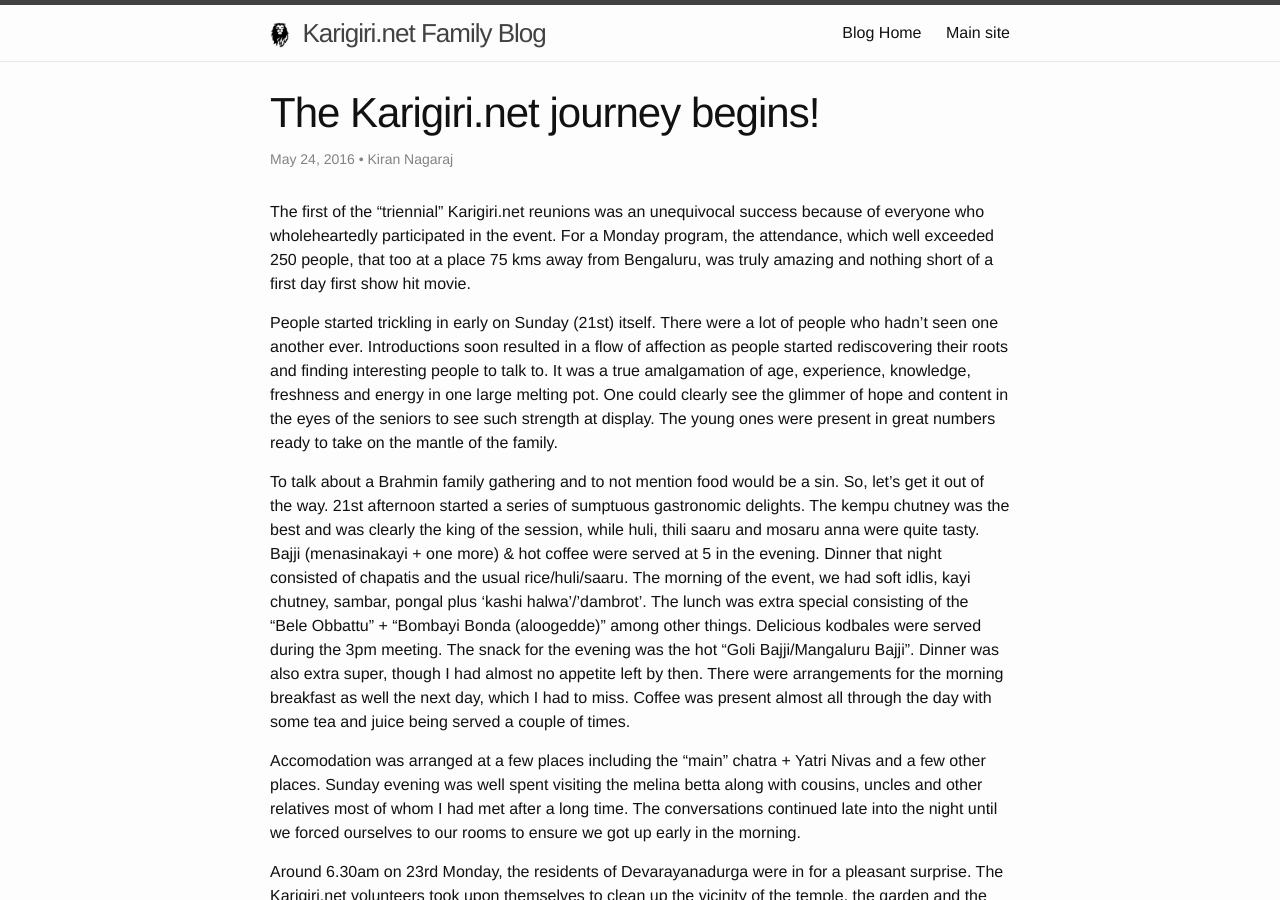
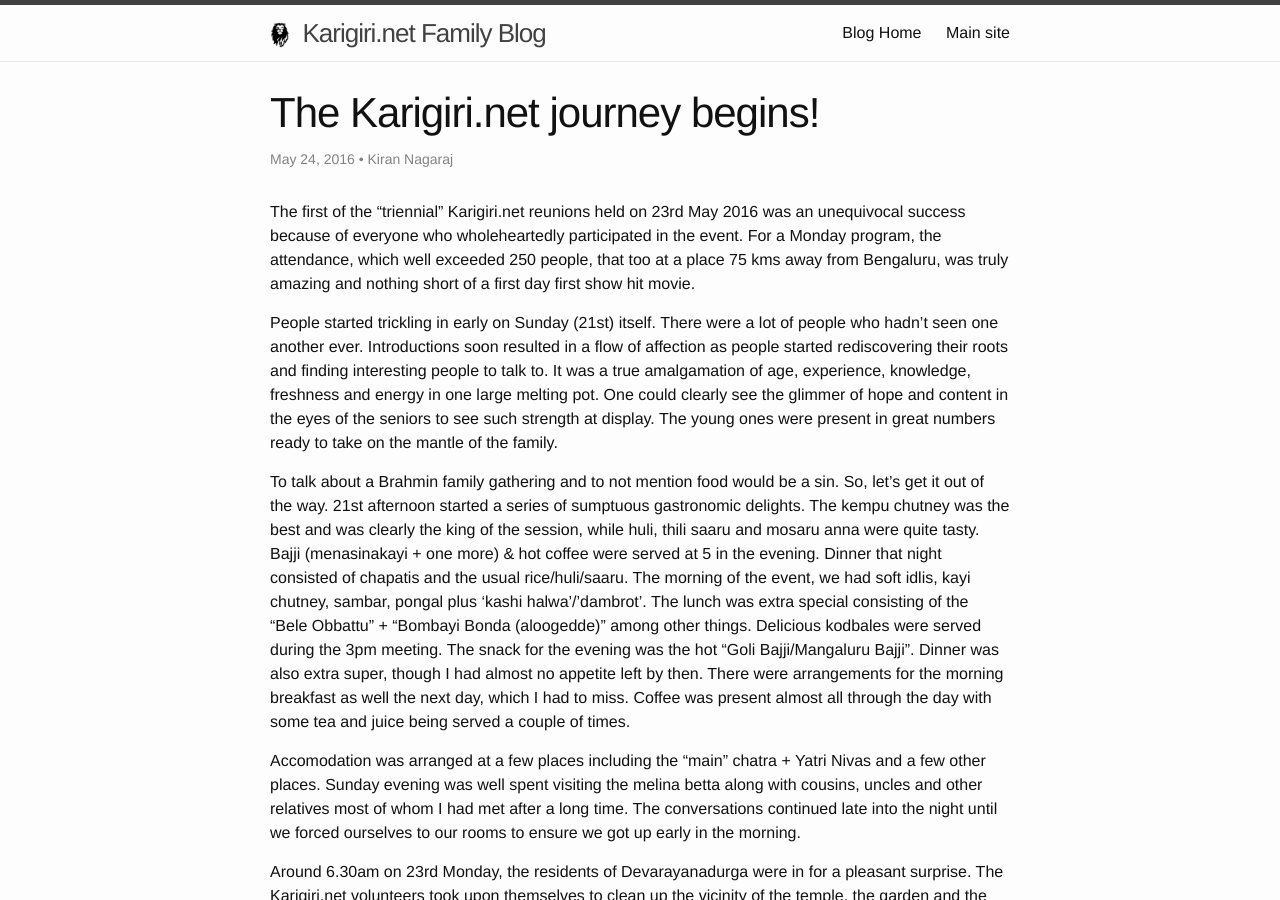
Before and after one commit to kirankn/blog.karigiri.net, a Jekyll site: the page built from _posts/2016-05-24-karigiri-journey-begins.markdown, in a window 1280 px wide and 900 px high. Built offline with Jekyll 4.4.1, drawn with Linux system fonts in a browser that asks for light colours.

Commit message:
Added date to first post

```diff
--- a/_posts/2016-05-24-karigiri-journey-begins.markdown
+++ b/_posts/2016-05-24-karigiri-journey-begins.markdown
@@ -5,7 +5,7 @@ date:   2016-05-24 15:02:01 +0530
 categories:
 author: Kiran Nagaraj
 ---
-The first of the "triennial" Karigiri.net reunions was an unequivocal success because of everyone who wholeheartedly participated in the event. For a Monday program, the attendance, which well exceeded 250 people, that too at a place 75 kms away from Bengaluru, was truly amazing and nothing short of a first day first show hit movie.
+The first of the "triennial" Karigiri.net reunions held on 23rd May 2016 was an unequivocal success because of everyone who wholeheartedly participated in the event. For a Monday program, the attendance, which well exceeded 250 people, that too at a place 75 kms away from Bengaluru, was truly amazing and nothing short of a first day first show hit movie.
 
 People started trickling in early on Sunday (21st) itself. There were a lot of people who hadn't seen one another ever. Introductions soon resulted in a flow of affection as people started rediscovering their roots and finding interesting people to talk to. It was a true amalgamation of age, experience, knowledge, freshness and energy in one large melting pot. One could clearly see the glimmer of hope and content in the eyes of the seniors to see such strength at display. The young ones were present in great numbers ready to take on the mantle of the family.
 
```
